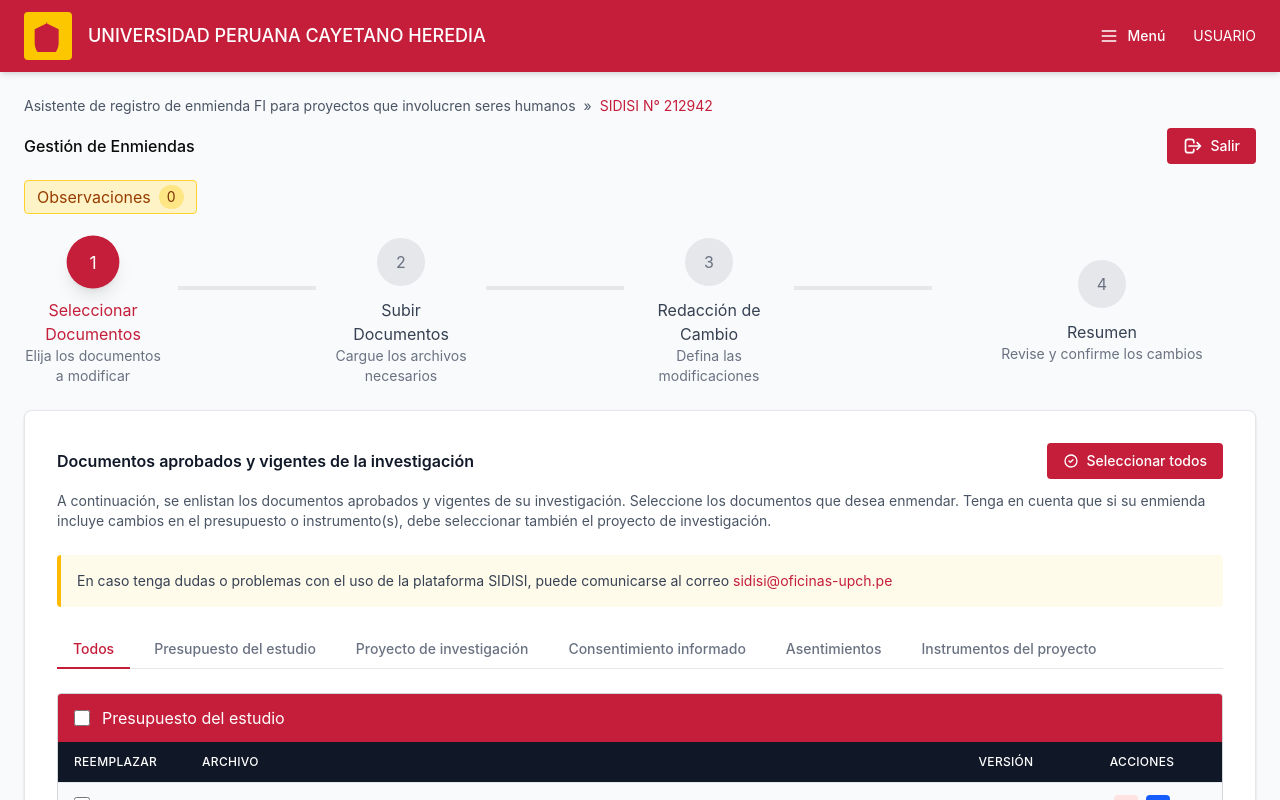
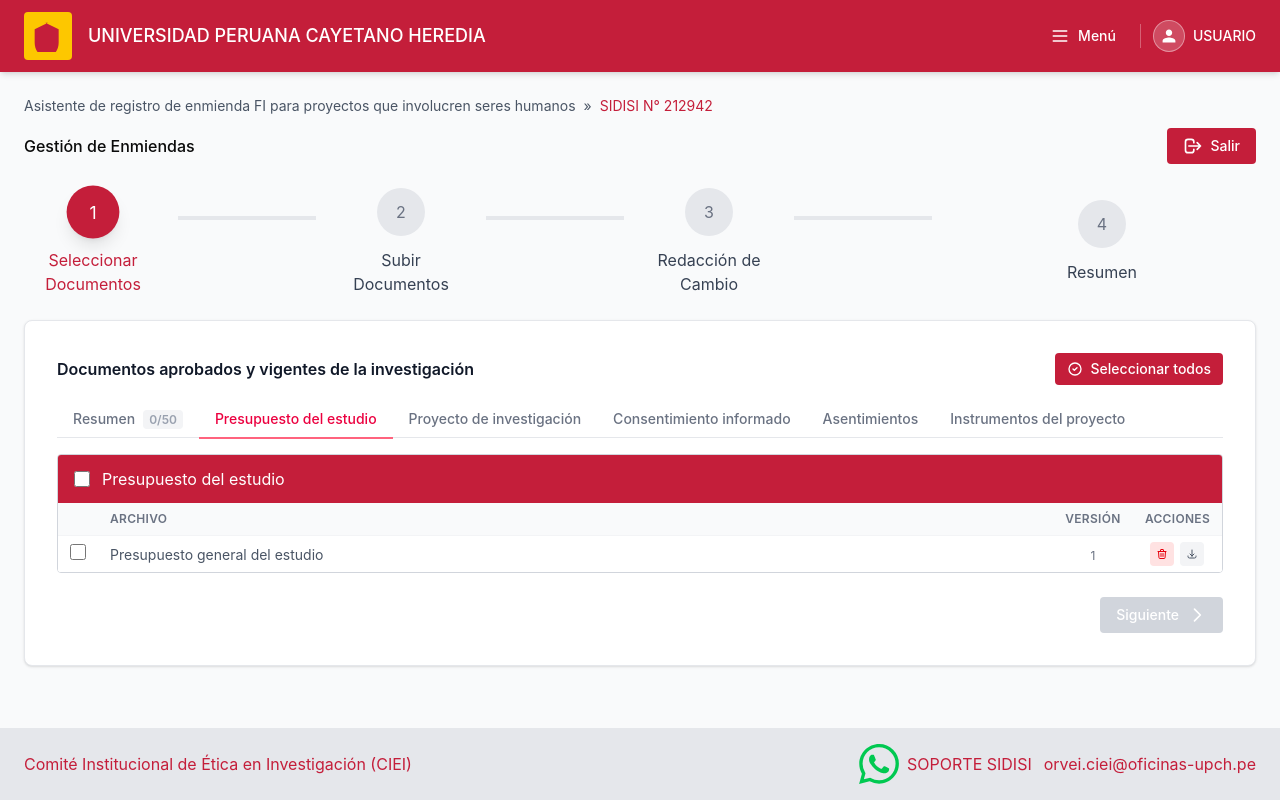
Before and after one commit to sbarrios-creator/enmiendas-claude, a React (Vite) app: page / in a window 1280 px wide. Shown: the top 800 px of the page. Built offline with nearby package versions, Linux system fonts and the light colour scheme.

Commit message:
feat(DefineChanges): implement collapsible cards for improved user interaction and visibility

```diff
--- a/src/app/App.tsx
+++ b/src/app/App.tsx
@@ -74,16 +74,16 @@
                 Salir
               </button>
             </div>
-            <div className="inline-flex items-center gap-2 px-3 py-1 bg-amber-100 border border-amber-300 rounded">
+           {/* <div className="inline-flex items-center gap-2 px-3 py-1 bg-amber-100 border border-amber-300 rounded">
               <span className="text-amber-800">Observaciones</span>
               <span className="px-2 py-0.5 bg-amber-200 text-amber-900 rounded-full text-sm">0</span>
-            </div>
+            </div>*/}
           </div>
 
           <WizardSteps currentStep={currentStep} />
         </div>
 
-        <div className={currentStep === 1 ? 'max-w-screen-2xl mx-auto px-6 pb-6 w-full' : 'w-full px-6 pb-6'}>
+        <div className="max-w-screen-2xl mx-auto px-6 pb-6 w-full">
           <div className={`bg-white shadow-sm border border-gray-200 mt-6 rounded-lg p-8`}>
             {currentStep === 1 && (
               <SelectDocuments
--- a/src/app/components/Header.tsx
+++ b/src/app/components/Header.tsx
@@ -1,20 +1,32 @@
 export function Header() {
   return (
     <header className="bg-[#C41E3A] text-white shadow-md">
-      <div className="max-w-7xl mx-auto px-6 py-3 flex items-center justify-between">
+      <div className="max-w-screen-2xl mx-auto w-full px-6 py-3 flex items-center justify-between">
+        {/* Logo — anclado a la izquierda */}
         <div className="flex items-center gap-4">
-          <div className="w-12 h-12 bg-yellow-400 rounded flex items-center justify-center">
-            <svg className="w-8 h-8 text-[#C41E3A]" fill="currentColor" viewBox="0 0 24 24">
+          <div className="w-12 h-12 bg-yellow-400 rounded flex items-center justify-center shrink-0">
+            <svg
+              className="w-8 h-8 text-[#C41E3A]"
+              fill="currentColor"
+              viewBox="0 0 24 24"
+            >
               <path d="M12 2L2 7v10c0 5.55 3.84 10.74 9 12 5.16-1.26 9-6.45 9-12V7l-10-5z" />
             </svg>
           </div>
-          <div>
-            <h2 className="m-0 text-white text-lg">UNIVERSIDAD PERUANA CAYETANO HEREDIA</h2>
-          </div>
+          <h2 className="m-0 text-white text-lg">
+            UNIVERSIDAD PERUANA CAYETANO HEREDIA
+          </h2>
         </div>
-        <div className="flex items-center gap-4">
+
+        {/* Menú + Usuario — anclados a la derecha */}
+        <div className="flex items-center gap-3 shrink-0">
           <button className="flex items-center gap-2 px-3 py-2 hover:bg-white/10 rounded transition-colors">
-            <svg className="w-5 h-5" fill="none" stroke="currentColor" viewBox="0 0 24 24">
+            <svg
+              className="w-5 h-5"
+              fill="none"
+              stroke="currentColor"
+              viewBox="0 0 24 24"
+            >
               <path
                 strokeLinecap="round"
                 strokeLinejoin="round"
@@ -22,10 +34,20 @@
                 d="M4 6h16M4 12h16M4 18h16"
               />
             </svg>
-            <span className="text-sm">Menú</span>
+            <span className="text-sm font-medium">Menú</span>
           </button>
-          <div className="text-right">
-            <p className="m-0 text-sm text-white">USUARIO</p>
+          <div className="w-px h-6 bg-white/30" />
+          <div className="flex items-center gap-2">
+            <div className="w-8 h-8 rounded-full bg-white/20 border border-white/40 flex items-center justify-center shrink-0">
+              <svg
+                className="w-4 h-4 text-white"
+                fill="currentColor"
+                viewBox="0 0 24 24"
+              >
+                <path d="M12 12c2.7 0 4.8-2.1 4.8-4.8S14.7 2.4 12 2.4 7.2 4.5 7.2 7.2 9.3 12 12 12zm0 2.4c-3.2 0-9.6 1.6-9.6 4.8v2.4h19.2v-2.4c0-3.2-6.4-4.8-9.6-4.8z" />
+              </svg>
+            </div>
+            <span className="text-sm font-medium">USUARIO</span>
           </div>
         </div>
       </div>
--- a/src/app/components/SelectDocuments.tsx
+++ b/src/app/components/SelectDocuments.tsx
@@ -47,7 +47,7 @@
   });
 
   // ✅ Estado para el tab activo
-  const [activeTab, setActiveTab] = useState<string>("Todos");
+  const [activeTab, setActiveTab] = useState<string>("Presupuesto del estudio");
 
   const [confirm, setConfirm] = useState<{
     isOpen: boolean;
@@ -178,7 +178,7 @@
 
   // ✅ Secciones filtradas según el tab activo
   const visibleSections =
-    activeTab === "Todos"
+    activeTab === "Resumen"
       ? sections.filter((s) => s.documents.length > 0)
       : sections.filter(
           (s) => s.title === activeTab && s.documents.length > 0,
@@ -189,77 +189,35 @@
 
   return (
     <div>
-      <div className="mb-6">
-        <div className="flex items-center justify-between mb-3">
+      <div className="mb-4 flex items-center justify-between">
         <h3 className="text-base font-semibold text-gray-900 m-0">
           Documentos aprobados y vigentes de la investigación
         </h3>
         <button
           onClick={handleSelectAll}
-            className="flex items-center gap-2 px-4 py-2 bg-[#C41E3A] text-white rounded hover:bg-[#A01828] transition-colors text-sm font-medium"
+          className="flex items-center gap-2 px-3 py-1.5 bg-[#C41E3A] text-white rounded hover:bg-[#A01828] transition-colors text-sm font-medium"
         >
-            <svg
-              className="w-4 h-4"
-              fill="none"
-              stroke="currentColor"
-              viewBox="0 0 24 24"
-            >
-              <path
-                strokeLinecap="round"
-                strokeLinejoin="round"
-                strokeWidth={2}
-                d="M9 12l2 2 4-4m6 2a9 9 0 11-18 0 9 9 0 0118 0z"
-              />
+          <svg className="w-4 h-4" fill="none" stroke="currentColor" viewBox="0 0 24 24">
+            <path strokeLinecap="round" strokeLinejoin="round" strokeWidth={2} d="M9 12l2 2 4-4m6 2a9 9 0 11-18 0 9 9 0 0118 0z" />
           </svg>
-            <span>
-              {documents.every((doc) =>
-                selectedDocuments.includes(doc.id),
-              )
-                ? "Deseleccionar todos"
-                : "Seleccionar todos"}
-            </span>
+          <span>{documents.every((doc) => selectedDocuments.includes(doc.id)) ? "Deseleccionar todos" : "Seleccionar todos"}</span>
         </button>
-        </div>
-        <p className="text-sm text-gray-600 m-0">
-          A continuación, se enlistan los documentos aprobados y
-          vigentes de su investigación. Seleccione los
-          documentos que desea enmendar. Tenga en cuenta que si
-          su enmienda incluye cambios en el presupuesto o
-          instrumento(s), debe seleccionar también el proyecto
-          de investigación.
-        </p>
-      </div>
-
-      {/* Info box */}
-      <div className="mb-6 p-4 bg-amber-50 border-l-4 border-amber-400 rounded">
-        <p className="text-sm text-gray-700 m-0">
-          En caso tenga dudas o problemas con el uso de la
-          plataforma SIDISI, puede comunicarse al correo{" "}
-          <a
-            href="mailto:sidisi@oficinas-upch.pe"
-            className="text-[#C41E3A] hover:underline"
-          >
-            sidisi@oficinas-upch.pe
-          </a>
-        </p>
       </div>
 
       {/* Tabs */}
-      <div className="flex flex-wrap gap-2 mb-6 border-b border-gray-200 pb-3">
+      <div className="flex flex-wrap gap-0 mb-4 border-b border-gray-200">
         <button
-          onClick={() => setActiveTab("Todos")}
-          className={`px-4 py-2 rounded-t text-sm font-medium transition-colors border-b-2 -mb-[13px] ${
-            activeTab === "Todos"
-              ? "border-[#C41E3A] text-[#C41E3A] bg-white"
-              : "border-transparent text-gray-500 hover:text-gray-700 hover:border-gray-300"
+          onClick={() => setActiveTab("Resumen")}
+          className={`px-4 py-2 rounded-t text-sm font-medium transition-colors border-b-2 -mb-[2px] ${
+            activeTab === "Resumen"
+              ? "border-rose-400 text-rose-600 bg-white"
+              : "border-transparent text-gray-500 hover:text-gray-600 hover:border-gray-300"
           }`}
         >
-          Todos
-          {totalSelected > 0 && (
-            <span className="ml-2 px-1.5 py-0.5 bg-blue-100 text-blue-700 rounded text-xs font-semibold">
-              {totalSelected}
+          Resumen
+          <span className={`ml-2 px-1.5 py-0.5 rounded text-xs font-semibold ${totalSelected > 0 ? 'bg-rose-50 text-rose-500' : 'bg-gray-100 text-gray-400'}`}>
+            {totalSelected}/{documents.length}
           </span>
-          )}
         </button>
         {sections
           .filter((s) => s.documents.length > 0)
@@ -271,15 +229,15 @@
               <button
                 key={section.title}
                 onClick={() => setActiveTab(section.title)}
-                className={`px-4 py-2 rounded-t text-sm font-medium transition-colors border-b-2 -mb-[13px] ${
+                className={`px-4 py-2 rounded-t text-sm font-medium transition-colors border-b-2 -mb-[2px] ${
                   activeTab === section.title
-                    ? "border-[#C41E3A] text-[#C41E3A] bg-white"
-                    : "border-transparent text-gray-500 hover:text-gray-700 hover:border-gray-300"
+                    ? "border-rose-400 text-rose-600 bg-white"
+                    : "border-transparent text-gray-500 hover:text-gray-600 hover:border-gray-300"
                 }`}
               >
                 {section.title}
                 {sectionSelected > 0 && (
-                  <span className="ml-2 px-1.5 py-0.5 bg-blue-100 text-blue-700 rounded text-xs font-semibold">
+                  <span className="ml-2 px-1.5 py-0.5 bg-rose-50 text-rose-500 rounded text-xs font-semibold">
                     {sectionSelected}
                   </span>
                 )}
@@ -288,9 +246,52 @@
           })}
       </div>
 
+      {/* Tab "Todos": resumen por categoría */}
+      {activeTab === "Resumen" && (
+        <div className="grid grid-cols-2 gap-3 mb-4">
+          {sections.filter((s) => s.documents.length > 0).map((section) => {
+            const selected = section.documents.filter((d) => selectedDocuments.includes(d.id));
+            const total = section.documents.length;
+            const allSel = selected.length === total;
+            return (
+              <div
+                key={section.title}
+                className="border border-gray-200 rounded-lg p-3 cursor-pointer hover:border-rose-300 hover:bg-rose-50/30 transition-colors"
+                onClick={() => setActiveTab(section.title)}
+              >
+                <div className="flex items-center justify-between mb-2">
+                  <span className="text-sm font-medium text-gray-700">{section.title}</span>
+                  <span className={`text-xs font-semibold px-2 py-0.5 rounded-full ${selected.length > 0 ? 'bg-rose-100 text-rose-600' : 'bg-gray-100 text-gray-400'}`}>
+                    {selected.length}/{total}
+                  </span>
+                </div>
+                {selected.length > 0 ? (
+                  <ul className="space-y-0.5">
+                    {selected.slice(0, 3).map((d) => (
+                      <li key={d.id} className="text-xs text-gray-500 flex items-center gap-1 truncate">
+                        <span className="w-1.5 h-1.5 rounded-full bg-rose-400 shrink-0" />
+                        {d.name}
+                      </li>
+                    ))}
+                    {selected.length > 3 && (
+                      <li className="text-xs text-rose-500 font-medium">+{selected.length - 3} más</li>
+                    )}
+                  </ul>
+                ) : (
+                  <p className="text-xs text-gray-400 italic m-0">Sin selección — clic para explorar</p>
+                )}
+                {allSel && selected.length > 0 && (
+                  <p className="text-xs text-rose-500 font-medium mt-1 m-0">✓ Todos seleccionados</p>
+                )}
+              </div>
+            );
+          })}
+        </div>
+      )}
+
       {/* Document Sections filtradas por tab */}
-      <div className="space-y-6">
-        {visibleSections.map((section) => {
+      <div className="space-y-4">
+        {activeTab !== "Resumen" && visibleSections.map((section) => {
           const isNuevos =
             section.title === "Documentos Nuevos";
           const showSearch = section.documents.length > 10;
@@ -409,20 +410,19 @@
                   }
                 >
                   <table className="w-full">
-                    <thead className="bg-gray-900 sticky top-0 z-10">
+                    <thead className="bg-gray-50 sticky top-0 z-10">
                       <tr>
                         {!isNuevos && (
-                          <th className="px-4 py-3 text-left text-white text-xs font-medium uppercase tracking-wide w-32">
-                            REEMPLAZAR
+                          <th className="px-3 py-2 text-left text-gray-500 text-xs font-semibold uppercase tracking-wide w-10">
                           </th>
                         )}
-                        <th className="px-4 py-3 text-left text-white text-xs font-medium uppercase tracking-wide">
+                        <th className="px-3 py-2 text-left text-gray-500 text-xs font-semibold uppercase tracking-wide">
                           ARCHIVO
                         </th>
-                        <th className="px-4 py-3 text-center text-white text-xs font-medium uppercase tracking-wide w-28">
+                        <th className="px-3 py-2 text-center text-gray-500 text-xs font-semibold uppercase tracking-wide w-20">
                           VERSIÓN
                         </th>
-                        <th className="px-4 py-3 text-center text-white text-xs font-medium uppercase tracking-wide w-40">
+                        <th className="px-3 py-2 text-center text-gray-500 text-xs font-semibold uppercase tracking-wide w-20">
                           ACCIONES
                         </th>
                       </tr>
@@ -434,85 +434,43 @@
                         return (
                           <tr
                             key={doc.id}
-                            className={`${index % 2 === 0 ? "bg-gray-50" : "bg-white"} hover:bg-gray-100 transition-colors`}
+                            onClick={() => !isNuevos && handleToggleDocument(doc.id)}
+                            className={`${index % 2 === 0 ? "bg-white" : "bg-gray-50"} ${!isNuevos ? "hover:bg-rose-50/40 cursor-pointer" : ""} transition-colors`}
                           >
                             {!isNuevos && (
-                              <td className="px-4 py-3 border-t border-gray-200">
+                              <td className="px-3 py-1.5 border-t border-gray-100">
                                 <input
                                   type="checkbox"
                                   checked={isSelected}
-                                  onChange={() =>
-                                    handleToggleDocument(doc.id)
-                                  }
-                                  className="w-4 h-4 text-[#C41E3A] rounded cursor-pointer"
+                                  onChange={() => handleToggleDocument(doc.id)}
+                                  onClick={(e) => e.stopPropagation()}
+                                  className="w-4 h-4 accent-rose-500 rounded cursor-pointer"
                                 />
                               </td>
                             )}
-                            <td className="px-4 py-3 border-t border-gray-200">
-                              <span className="text-gray-700 text-sm">
+                            <td className="px-3 py-1.5 border-t border-gray-100">
+                              <span className={`text-sm ${isSelected ? "text-gray-900 font-medium" : "text-gray-600"}`}>
                                 {doc.name}
                               </span>
                             </td>
-                            <td className="px-4 py-3 text-center border-t border-gray-200">
-                              <span className="text-gray-700 text-sm">
-                                {doc.version}
-                              </span>
+                            <td className="px-3 py-1.5 text-center border-t border-gray-100">
+                              <span className="text-gray-500 text-xs">{doc.version}</span>
                             </td>
-                            <td className="px-4 py-3 text-center border-t border-gray-200">
-                              <div className="flex gap-2 justify-center">
+                            <td className="px-3 py-1.5 text-center border-t border-gray-100">
+                              <div className="flex gap-1.5 justify-center">
                                 <button
-                                  onClick={() =>
-                                    openConfirm({
-                                      title:
-                                        "Eliminar documento",
-                                      message: `¿Desea eliminar "${doc.name}"? Esta acción no se puede deshacer.`,
-                                      confirmLabel: "Eliminar",
-                                      variant: "danger",
-                                      onConfirm: () => {
-                                        onNewDocumentsChange(
-                                          newDocuments.filter(
-                                            (d) =>
-                                              d.id !== doc.id,
-                                          ),
-                                        );
-                                        closeConfirm();
-                                      },
-                                    })
-                                  }
+                                  onClick={(e) => { e.stopPropagation(); openConfirm({ title: "Eliminar documento", message: `¿Desea eliminar "${doc.name}"? Esta acción no se puede deshacer.`, confirmLabel: "Eliminar", variant: "danger", onConfirm: () => { onNewDocumentsChange(newDocuments.filter((d) => d.id !== doc.id)); closeConfirm(); } }); }}
                                   className="w-6 h-6 flex items-center justify-center bg-red-100 text-red-600 rounded hover:bg-red-200 transition-colors"
                                   title="Eliminar"
                                 >
-                                  <svg
-                                    className="w-3 h-3"
-                                    fill="none"
-                                    stroke="currentColor"
-                                    viewBox="0 0 24 24"
-                                  >
-                                    <path
-                                      strokeLinecap="round"
-                                      strokeLinejoin="round"
-                                      strokeWidth={2}
-                                      d="M19 7l-.867 12.142A2 2 0 0116.138 21H7.862a2 2 0 01-1.995-1.858L5 7m5 4v6m4-6v6m1-10V4a1 1 0 00-1-1h-4a1 1 0 00-1 1v3M4 7h16"
-                                    />
-                                  </svg>
+                                  <svg className="w-3 h-3" fill="none" stroke="currentColor" viewBox="0 0 24 24"><path strokeLinecap="round" strokeLinejoin="round" strokeWidth={2} d="M19 7l-.867 12.142A2 2 0 0116.138 21H7.862a2 2 0 01-1.995-1.858L5 7m5 4v6m4-6v6m1-10V4a1 1 0 00-1-1h-4a1 1 0 00-1 1v3M4 7h16" /></svg>
                                 </button>
                                 <button
-                                  className="w-6 h-6 flex items-center justify-center bg-blue-600 text-white rounded hover:bg-blue-700 transition-colors"
+                                  onClick={(e) => e.stopPropagation()}
+                                  className="w-6 h-6 flex items-center justify-center bg-gray-100 text-gray-600 rounded hover:bg-gray-200 transition-colors"
                                   title="Descargar"
                                 >
-                                  <svg
-                                    className="w-3 h-3"
-                                    fill="none"
-                                    stroke="currentColor"
-                                    strokeWidth="2"
-                                    viewBox="0 0 24 24"
-                                  >
-                                    <path
-                                      strokeLinecap="round"
-                                      strokeLinejoin="round"
-                                      d="M4 16v1a3 3 0 003 3h10a3 3 0 003-3v-1m-4-4l-4 4m0 0l-4-4m4 4V4"
-                                    />
-                                  </svg>
+                                  <svg className="w-3 h-3" fill="none" stroke="currentColor" strokeWidth="2" viewBox="0 0 24 24"><path strokeLinecap="round" strokeLinejoin="round" d="M4 16v1a3 3 0 003 3h10a3 3 0 003-3v-1m-4-4l-4 4m0 0l-4-4m4 4V4" /></svg>
                                 </button>
                               </div>
                             </td>
@@ -536,50 +494,34 @@
 
       {/* Selection Summary */}
       {selectedDocuments.length > 0 && (
-        <div className="mt-6 p-4 bg-blue-50 border border-blue-200 rounded-lg">
-          <div className="flex items-center justify-between">
+        <div className="mt-4 p-3 bg-rose-50 border border-rose-200 rounded-lg">
+          <div className="flex items-center justify-between mb-2">
             <div className="flex items-center gap-2">
-              <svg
-                className="w-5 h-5 text-blue-600"
-                fill="none"
-                stroke="currentColor"
-                viewBox="0 0 24 24"
-              >
-                <path
-                  strokeLinecap="round"
-                  strokeLinejoin="round"
-                  strokeWidth={2}
-                  d="M9 12l2 2 4-4m6 2a9 9 0 11-18 0 9 9 0 0118 0z"
-                />
+              <svg className="w-4 h-4 text-rose-500 shrink-0" fill="none" stroke="currentColor" viewBox="0 0 24 24">
+                <path strokeLinecap="round" strokeLinejoin="round" strokeWidth={2} d="M9 12l2 2 4-4m6 2a9 9 0 11-18 0 9 9 0 0118 0z" />
               </svg>
-              <span className="text-blue-900">
-                <span className="font-medium">
-                  {selectedDocuments.length}
-                </span>{" "}
-                {selectedDocuments.length === 1
-                  ? "documento seleccionado"
-                  : "documentos seleccionados"}{" "}
-                para enmendar
+              <span className="text-sm text-gray-900 font-medium">
+                {selectedDocuments.length} {selectedDocuments.length === 1 ? "documento seleccionado" : "documentos seleccionados"}
               </span>
             </div>
             <button
-              onClick={() =>
-                openConfirm({
-                  title: "Limpiar selección",
-                  message:
-                    "¿Desea deseleccionar todos los documentos?",
-                  confirmLabel: "Limpiar",
-                  variant: "warning",
-                  onConfirm: () => {
-                    onSelectDocuments([]);
-                    closeConfirm();
-                  },
-                })
-              }
-              className="text-sm text-blue-700 hover:text-blue-900 underline"
+              onClick={() => openConfirm({ title: "Limpiar selección", message: "¿Desea deseleccionar todos los documentos?", confirmLabel: "Limpiar", variant: "warning", onConfirm: () => { onSelectDocuments([]); closeConfirm(); } })}
+              className="text-xs text-rose-500 hover:text-rose-700 underline"
             >
               Limpiar selección
             </button>
+          </div>
+          <div className="flex flex-wrap gap-2">
+            {sections.filter((s) => s.documents.some((d) => selectedDocuments.includes(d.id))).map((section) => {
+              const count = section.documents.filter((d) => selectedDocuments.includes(d.id)).length;
+              const total = section.documents.length;
+              return (
+                <span key={section.title} className="inline-flex items-center gap-1 px-2 py-0.5 bg-white border border-rose-200 rounded text-xs text-gray-600">
+                  <span className="font-medium text-rose-600">{count}/{total}</span>
+                  {section.title}
+                </span>
+              );
+            })}
           </div>
         </div>
       )}
--- a/src/app/components/WizardSteps.tsx
+++ b/src/app/components/WizardSteps.tsx
@@ -36,7 +36,7 @@
               <p className={`m-0 ${step.number === currentStep ? 'text-[#C41E3A]' : 'text-gray-700'}`}>
                 {step.title}
               </p>
-              <p className="text-sm text-gray-500 m-0">{step.description}</p>
+              {/*<p className="text-sm text-gray-500 m-0">{step.description}</p>*/}
             </div>
           </div>
           {index < steps.length - 1 && (
```
Also changed, not shown: src/app/components/DefineChanges.tsx (+88 -89 lines). Lines whose indentation alone changed are shown as unchanged.
